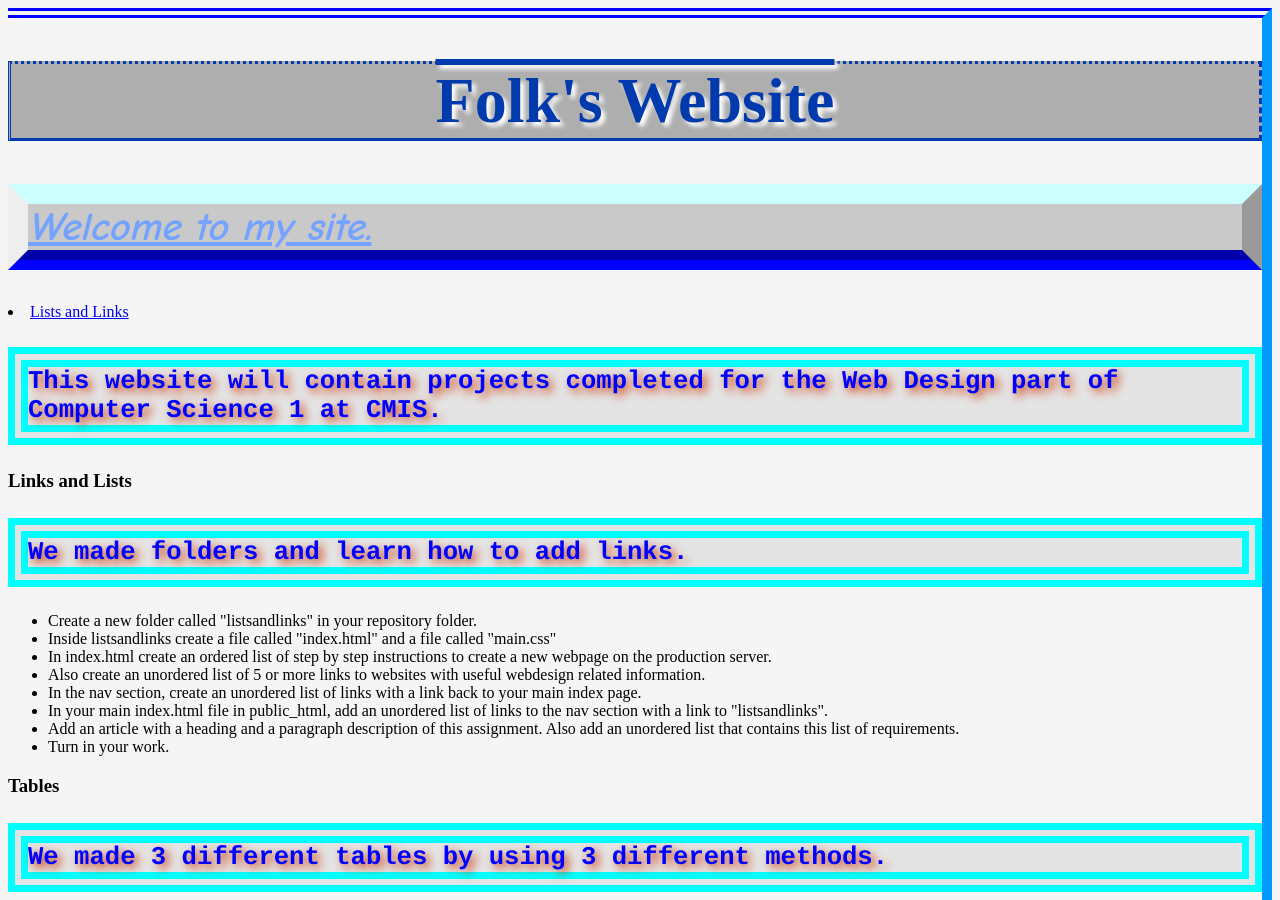
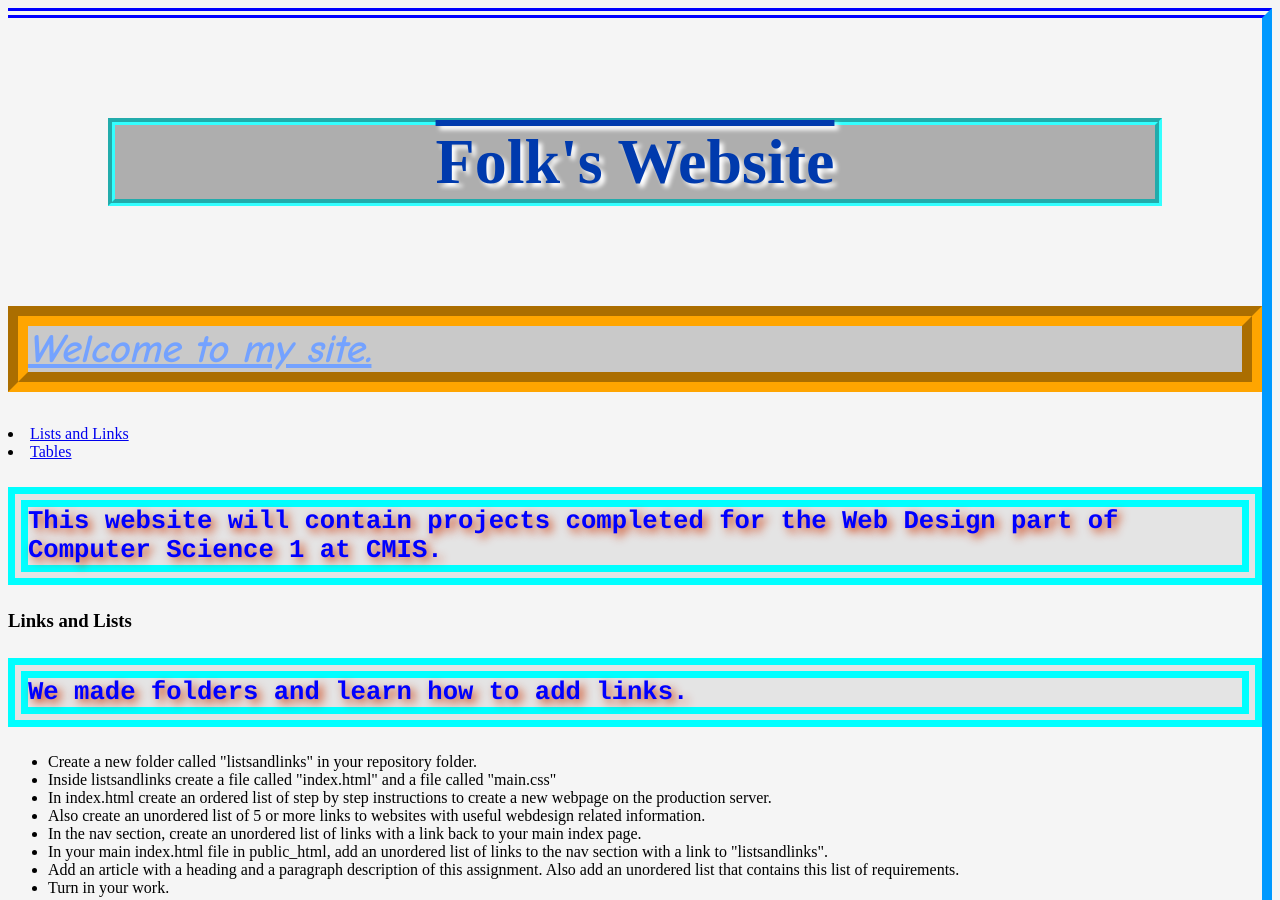
Before and after one commit to folk1676-cmis/folk1676-cmis-wd, a plain HTML site: page index.html in a window 1280 px wide. Shown: the top 900 px of the page. Drawn offline with Linux system fonts and the light colour scheme.

Commit message:
aojsidofjioasjdiofhiwaherohasoihdfiuashiudfhiausidfhisairhuisbuibsiubrisbuidbibasdvfuvsuydfyusvduyfvuysdfbkdsru
Auckland

```diff
--- /dev/null
+++ b/css/box.css
@@ -0,0 +1,20 @@
+h1{
+	border: groove 7.5px;
+	border-color: #33FFFF;
+	margin: 100px;
+	padding: auto;
+	width: auto;
+	height: auto;
+}
+
+h2{
+	border-style: groove;
+	border-color: orange;
+	margin:
+	padding:
+	width:
+	height:
+}
+
+body{
+}
--- a/index.html
+++ b/index.html
@@ -5,6 +5,7 @@
 			Title Text
 		</title>
 		<link rel="stylesheet" href="main.css" type="text/css">
+		<link rel="stylesheet" href="../css/box.css" type="text/css">
 		<meta charset="utf-8"/>
 	</head>
 	<body>
@@ -17,6 +18,9 @@
 		<nav>
 			<li>
 				<a href="/listsandlinks">Lists and Links</a>
+			</li>
+			<li>
+				<a href="/tables">Tables</a>
 			</li>
 		</nav>
 		<main>
```
Also changed, not shown: listsandlinks/index.html (+1 -1 lines), tables/index.html (+1 -1 lines).
